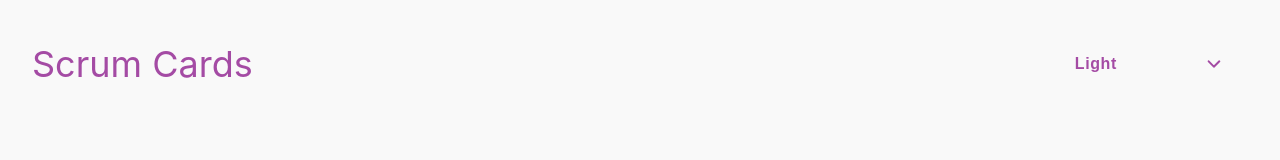
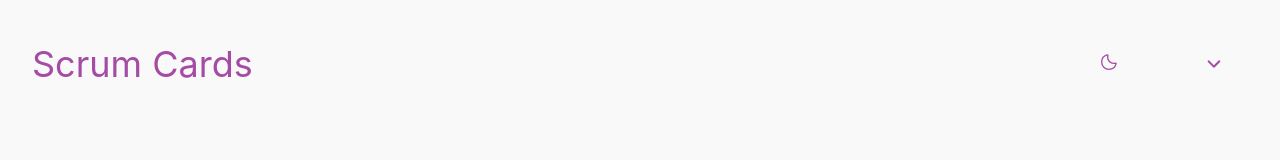
Before and after one commit to sqqid/scrum-cards-ui, a React (Create React App) app: page /sc/1 in a window 1280 px wide. Shown: the top 160 px of the page. Built offline with nearby package versions, Linux system fonts and the light colour scheme.

Commit message:
added icons for theme change button

```diff
--- a/src/components/header/header.tsx
+++ b/src/components/header/header.tsx
@@ -1,8 +1,11 @@
 import {FC, useContext, useState} from "react";
 import './header.css'
 import Modal from "../modal/modal";
-import {ThemeContext} from "../contexts/theme-context";
+import {THEME, ThemeContext} from "../contexts/theme-context";
 import {ClientContext} from "../contexts/client-context";
+import MoonSvg from "./svg/moon-svg";
+import SunSvg from "./svg/sun-svg";
+import DownArrow from "./svg/down-arrow";
 
 const Header: FC = () => {
     const [modalVisiible, setModalVisible] = useState<boolean>(false);
@@ -19,15 +22,14 @@ const Header: FC = () => {
             <div className="headr__right">
                 <button className="btn"
                         onClick={() => themeContext.toggleTheme()}>
-                    <span className="btn__span btn__span--header">Light</span>
+                    <span className="btn__span btn__span--header">
+                        {themeContext.theme === THEME.LIGHT ? <MoonSvg/> : <SunSvg/>}
+                    </span>
                 </button>
                 <button className="btn"
                         onClick={visibleToggle}>
                     <span className="btn__span btn__span--header">{clientContext.name}</span>
-                    <svg width="16" height="16" viewBox="0 0 16 16" fill="none" xmlns="http://www.w3.org/2000/svg">
-                        <path className="btn__path" d="M2.66699 5.33329L7.84794 10.6666L13.3337 5.33329"
-                              stroke="currentColor" strokeWidth="2" strokeLinecap="round" strokeLinejoin="round"></path>
-                    </svg>
+                    <DownArrow/>
                 </button>
             </div>
         </div>
--- /dev/null
+++ b/src/components/header/svg/down-arrow.tsx
@@ -0,0 +1,10 @@
+const DownArrow = () => {
+    return (
+        <svg width="16" height="16" viewBox="0 0 16 16" fill="none" xmlns="http://www.w3.org/2000/svg">
+            <path className="btn__path" d="M2.66699 5.33329L7.84794 10.6666L13.3337 5.33329"
+                  stroke="currentColor" strokeWidth="2" strokeLinecap="round" strokeLinejoin="round"></path>
+        </svg>
+    )
+}
+
+export default DownArrow
--- /dev/null
+++ b/src/components/header/svg/moon-svg.tsx
@@ -0,0 +1,12 @@
+const MoonSvg = () => {
+    return (
+        <svg width="16" height="16" viewBox="0 0 24 24" focusable="false">
+            <path
+                d="M21.4,13.7C20.6,13.9,19.8,14,19,14c-5,0-9-4-9-9c0-0.8,0.1-1.6,0.3-2.4c0.1-0.3,0-0.7-0.3-1 c-0.3-0.3-0.6-0.4-1-0.3C4.3,2.7,1,7.1,1,12c0,6.1,4.9,11,11,11c4.9,0,9.3-3.3,10.6-8.1c0.1-0.3,0-0.7-0.3-1 C22.1,13.7,21.7,13.6,21.4,13.7z"
+                strokeLinejoin="round" strokeLinecap="round" strokeWidth="2" fill="none" stroke="currentColor">
+            </path>
+        </svg>
+    )
+}
+
+export default MoonSvg
--- /dev/null
+++ b/src/components/header/svg/sun-svg.tsx
@@ -0,0 +1,19 @@
+const SunSvg = () => {
+    return (
+        <svg width="16" height="16" viewBox="0 0 24 24" focusable="false">
+            <g strokeLinejoin="round" strokeLinecap="round" strokeWidth="2" fill="currentColor" stroke="currentColor">
+                <circle cx="12" cy="12" r="5"></circle>
+                <path d="M12 1v2"></path>
+                <path d="M12 21v2"></path>
+                <path d="M4.22 4.22l1.42 1.42"></path>
+                <path d="M18.36 18.36l1.42 1.42"></path>
+                <path d="M1 12h2"></path>
+                <path d="M21 12h2"></path>
+                <path d="M4.22 19.78l1.42-1.42"></path>
+                <path d="M18.36 5.64l1.42-1.42"></path>
+            </g>
+        </svg>
+    )
+}
+
+export default SunSvg
```
Also changed, not shown: src/components/header/header.css (+3 -0 lines), 1 other file (tests, documents, lock files or other folders).
